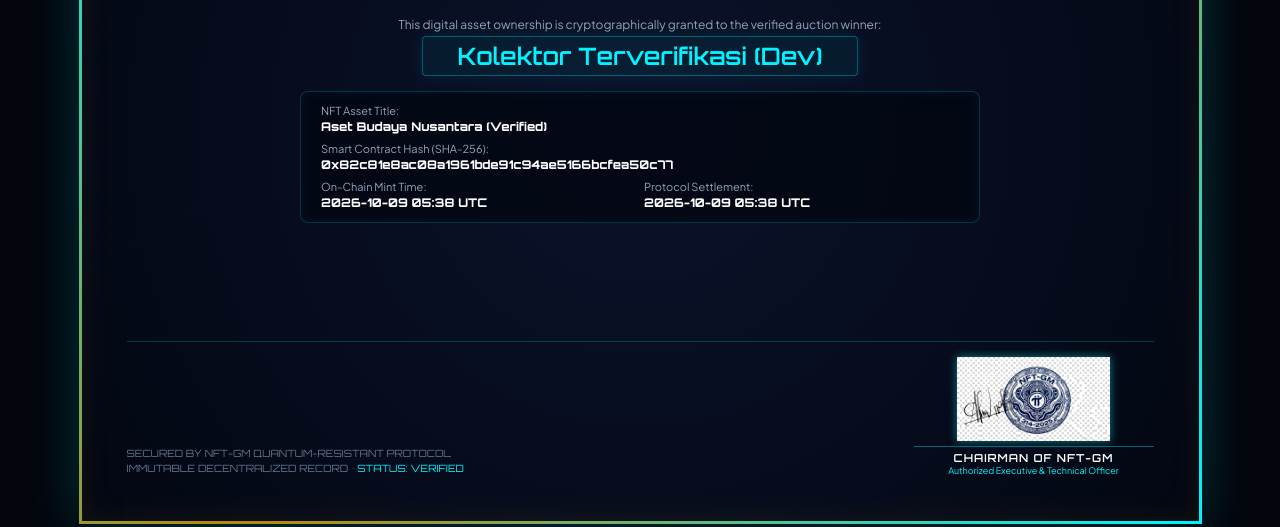
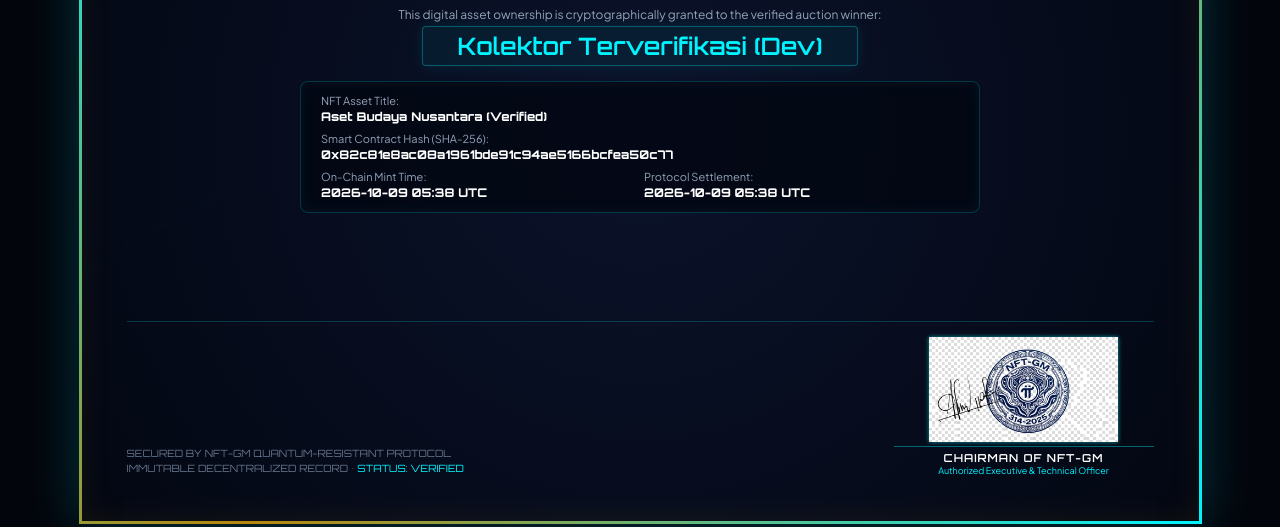
Before and after one commit to metacyber26-source/pibox-auction-bridge, a website: page certificate.html in a window 1280 px wide. Shown: the part 273-800 px from the top of the page. Drawn offline with Linux system fonts and the light colour scheme.

Commit message:
Update certificate.html

```diff
--- a/certificate.html
+++ b/certificate.html
@@ -168,23 +168,23 @@
         .signature-block {
             text-align: center;
             position: relative;
-            width: 240px;
+            width: 260px;
         }
-        /* Perbaikan Background Tanda Tangan & Stempel Menjadi Transparan Sempurna */
+        /* Penyempurnaan Transparansi Stempel & Tanda Tangan */
         .signature-box {
             position: relative;
-            height: 90px;
+            height: 110px;
             margin-bottom: 2px;
             display: flex;
             justify-content: center;
             align-items: center;
         }
         .signature-box img {
-            max-width: 210px;
-            max-height: 85px;
+            max-width: 250px;
+            max-height: 105px;
             object-fit: contain;
-            mix-blend-mode: lighten; /* Menghilangkan background putih/kotak pada gambar stempel */
-            filter: drop-shadow(0 0 4px rgba(0, 243, 255, 0.5)) contrast(120%);
+            mix-blend-mode: screen; /* Menghilangkan kotak putih latar belakang */
+            filter: drop-shadow(0 0 2px rgba(0,243,255,0.6)) brightness(1.1);
         }
         .signatory-title {
             font-size: 11px;
@@ -246,7 +246,7 @@
             </div>
 
             <div class="signature-block">
-                <!-- Stempel dan Tanda Tangan dengan Latar Transparan Sempurna -->
+                <!-- Stempel dan Tanda Tangan dengan Transparansi Sempurna -->
                 <div class="signature-box">
                     <img src="stamp.png" alt="Official Stamp and Signature">
                 </div>
```
